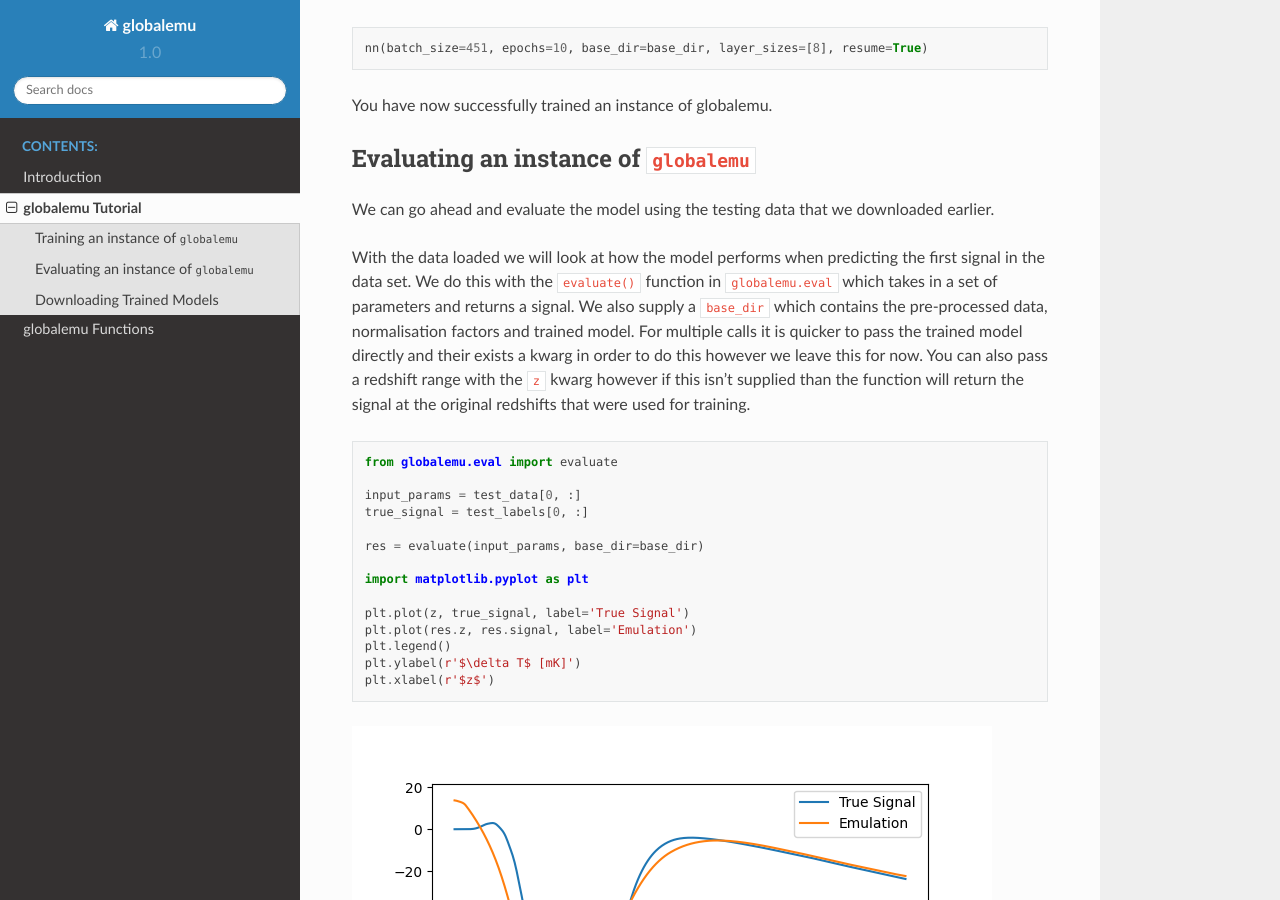
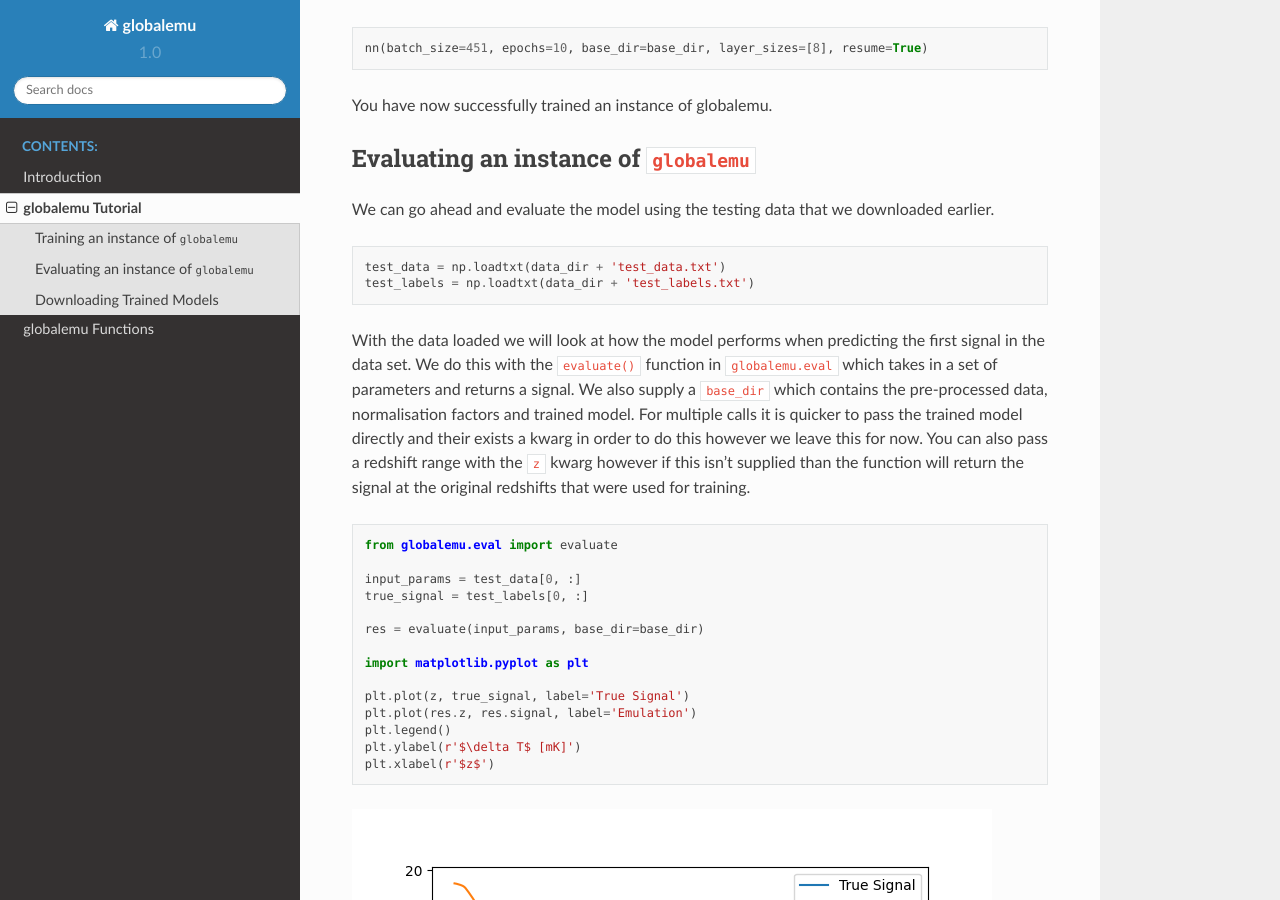
Before and after one commit to htjb/globalemu, a Sphinx documentation site: the page built from docs/source/tutorial.rst, in a window 1280 px wide and 900 px high, scrolled down 1858 px. Built offline with Sphinx 7.4.7 and the Read the Docs theme 2.0.0, drawn with Linux system fonts in a browser that asks for light colours.

Commit message:
bug fix in tutorial.rst

```diff
--- a/docs/source/tutorial.rst
+++ b/docs/source/tutorial.rst
@@ -103,7 +103,7 @@ Evaluating an instance of ``globalemu``
 We can go ahead and evaluate the model using the testing data that we
 downloaded earlier.
 
-.. :code:: python
+.. code:: python
 
   test_data = np.loadtxt(data_dir + 'test_data.txt')
   test_labels = np.loadtxt(data_dir + 'test_labels.txt')
```
